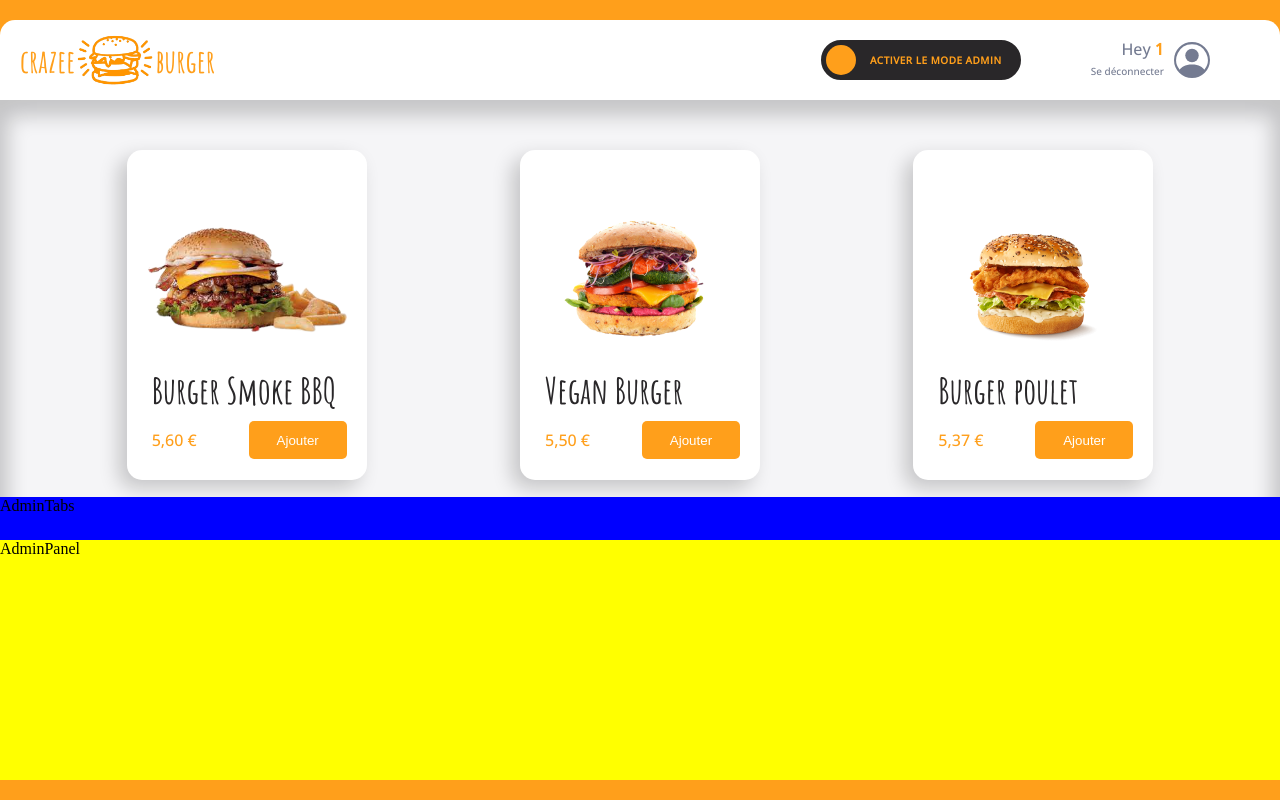
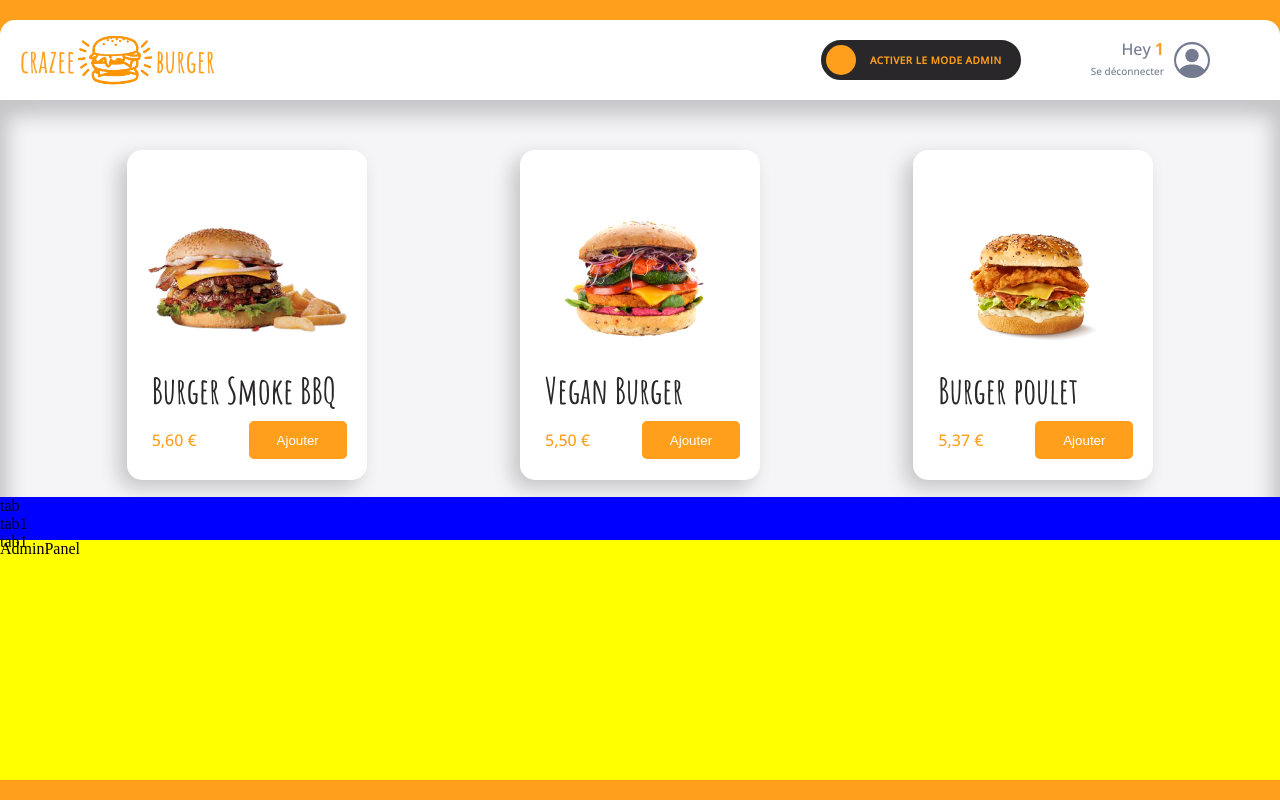
Before and after one commit to Zer0absolute/crazee-burger-v01, a React (Vite) app: page /order/1 in a window 1280 px wide. Built offline with nearby package versions, Linux system fonts and the light colour scheme; grey boxes are pictures that could not be loaded.

Commit message:
✨ F07: ORDER > Admin > Create Tab.jsx

```diff
--- a/src/components/pages/login/LoginForm.jsx
+++ b/src/components/pages/login/LoginForm.jsx
@@ -16,7 +16,7 @@ export const LoginForm = () => {
         navigate(`order/${inputValue}`)
     }
     const handleChange = (event) => {
-      setInputValue(event.target.value)
+        setInputValue(event.target.value)
     }
 
     return <LoginFormStyled action={'submit'} onSubmit={handleSubmit}>
--- a/src/components/pages/order/main/MainRightSide/admin/Admin.jsx
+++ b/src/components/pages/order/main/MainRightSide/admin/Admin.jsx
@@ -12,7 +12,6 @@ export default function Admin() {
 }
 
 const AdminStyled = styled.div`
-    background-color: red;
     position: absolute;
     left: 0;
     right: 0;
--- a/src/components/pages/order/main/MainRightSide/admin/AdminTabs.jsx
+++ b/src/components/pages/order/main/MainRightSide/admin/AdminTabs.jsx
@@ -1,9 +1,18 @@
 import styled from "styled-components";
+import Tab from "./Tab";
 
 export default function AdminTabs() {
     return (
         <AdminTabsStyled>
-            AdminTabs
+            <Tab
+                label={"tab"}
+            />
+            <Tab
+                label={"tab1"}
+            />
+            <Tab
+                label={"tab1"}
+            />
         </AdminTabsStyled>
     )
 }
--- /dev/null
+++ b/src/components/pages/order/main/MainRightSide/admin/Tab.jsx
@@ -0,0 +1,14 @@
+import styled from "styled-components";
+
+export default function Tab({Icon, label}) {
+    return (
+        <TabStyled>
+            <div className="icon">{Icon && Icon}</div>
+            {label && <span className="label">{label}</span>}
+        </TabStyled>
+    )
+}
+
+const TabStyled = styled.div`
+
+`;
```
